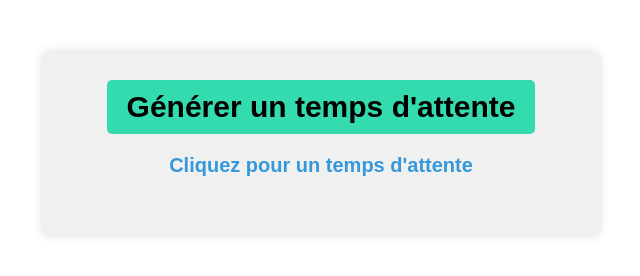
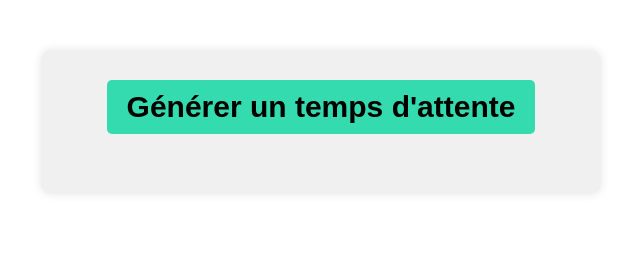
Before and after one commit to remymath/temps-dattente, a plain HTML site: page index.html in a window 1280 px wide. Shown: the whole page, without its empty margins (319-959 px from the left). Drawn offline with Linux system fonts and the light colour scheme.

Commit message:
index.html

```diff
--- a/index.html
+++ b/index.html
@@ -3,7 +3,6 @@
 <head>
     <meta charset="UTF-8">
     <meta name="viewport" content="width=device-width, initial-scale=1.0">
-    <title>Générateur de Temps d'Attente</title>
     <style>
         body {
             font-family: Arial, sans-serif;
@@ -50,7 +49,7 @@
     <div class="container">
 
         <button onclick="generateWaitTime()">Générer un temps d'attente</button>
-        <p class="result" id="result">Cliquez pour un temps d'attente</p>
+
         <p id="timer"></p>
     </div>
 
```
